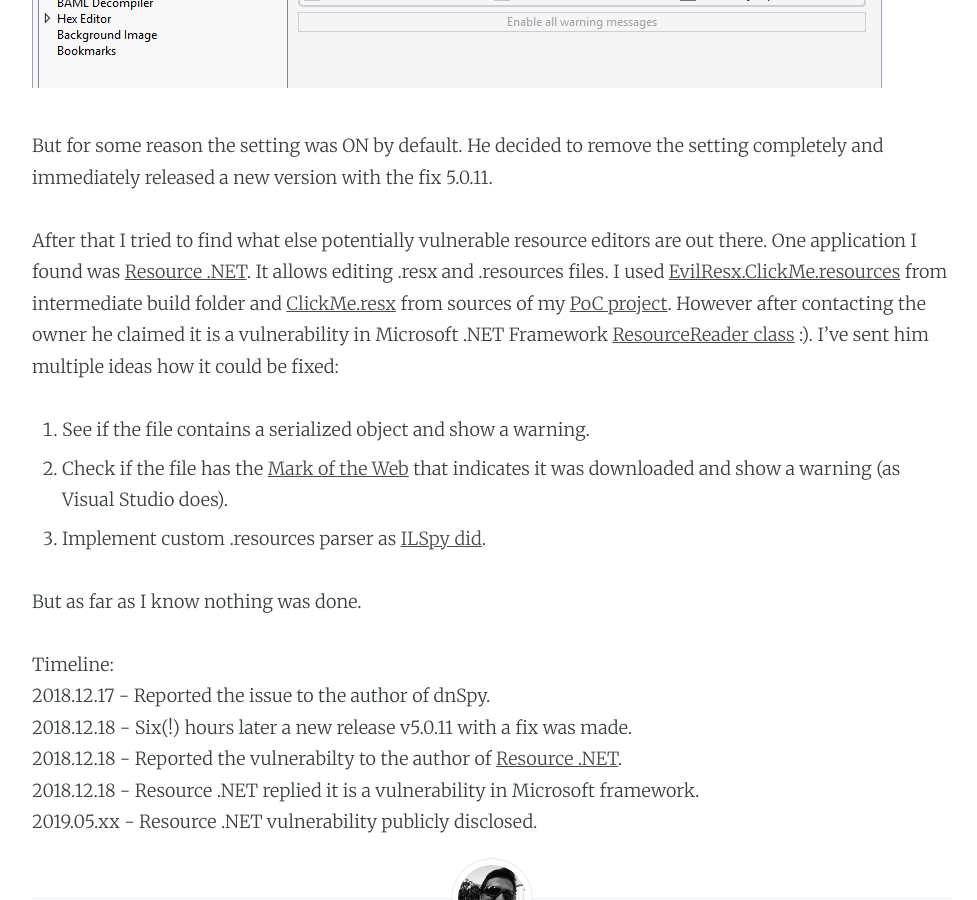
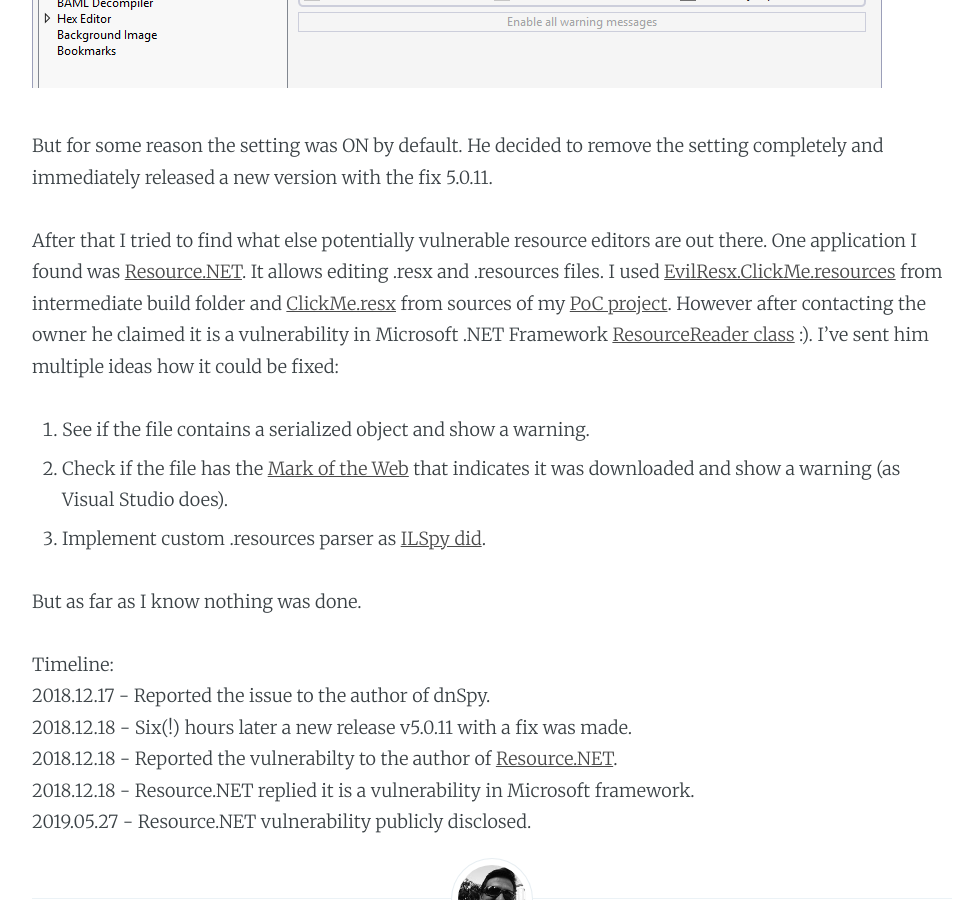
Before and after one commit to JarLob/jarlob.github.io, a Jekyll site: the page built from _posts/2019-05-27-dotnet-resource-deserialization-vulnerabilities.md, in a window 1280 px wide and 900 px high, scrolled down 3119 px. Shown: the whole window, without its empty margins (148-1125 px from the left). Built offline with Jekyll 4.4.1, drawn with Linux system fonts in a browser that asks for light colours; some of the changed text lies outside the part shown.

Commit message:
dnSpy writeup

```diff
--- a/_posts/2019-05-14-dotnet-resource-deserialization-vulnerabilities.md
+++ b/_posts/2019-05-27-dotnet-resource-deserialization-vulnerabilities.md
@@ -1,7 +1,7 @@
 ---
 layout:     post
 title:      "Vulnerable deserialization in dnSpy and Resource.NET"
-date:       2019-05-13 12:00:00
+date:       2019-05-27 12:00:00
 categories: HackAndTell Deserialization dnSpy Resource.NET
 cover:      bart-simpson-generator.png
 permalink:  /en/blog/dnspy-deserialization-vulnerability
@@ -32,7 +32,7 @@ The developer of dnSpy pointed out there is a setting I wasn't aware of in optio
 
 But for some reason the setting was ON by default. He decided to remove the setting completely and immediately released a new version with the fix 5.0.11.
 
-After that I tried to find what else potentially vulnerable resource editors are out there. One application I found was [Resource .NET](https://fishcodelib.com/Resource.htm). It allows editing .resx and .resources files. I used [EvilResx.ClickMe.resources](EvilResx.ClickMe.resources) from intermediate build folder and [ClickMe.resx](ClickMe.resx) from sources of my [PoC project](https://github.com/JarLob/EvilResx). However after contacting the owner he claimed it is a vulnerability in Microsoft .NET Framework [ResourceReader class](https://github.com/dotnet/corefx/blob/master/src/Common/src/CoreLib/System/Resources/ResourceReader.cs) :). I've sent him multiple ideas how it could be fixed:
+After that I tried to find what else potentially vulnerable resource editors are out there. One application I found was [Resource.NET](https://fishcodelib.com/Resource.htm). It allows editing .resx and .resources files. I used [EvilResx.ClickMe.resources](EvilResx.ClickMe.resources) from intermediate build folder and [ClickMe.resx](ClickMe.resx) from sources of my [PoC project](https://github.com/JarLob/EvilResx). However after contacting the owner he claimed it is a vulnerability in Microsoft .NET Framework [ResourceReader class](https://github.com/dotnet/corefx/blob/master/src/Common/src/CoreLib/System/Resources/ResourceReader.cs) :). I've sent him multiple ideas how it could be fixed:
 1. See if the file contains a serialized object and show a warning.
 2. Check if the file has the [Mark of the Web](https://docs.microsoft.com/en-us/previous-versions/windows/internet-explorer/ie-developer/compatibility/ms537628(v=vs.85)) that indicates it was downloaded and show a warning (as Visual Studio does).
 3. Implement custom .resources parser as [ILSpy did](https://github.com/icsharpcode/ILSpy/commit/c17c3c739f339563749f73f0a4f2d1d65516c797).
@@ -42,6 +42,6 @@ But as far as I know nothing was done.
 Timeline:
 2018.12.17 - Reported the issue to the author of dnSpy.
 2018.12.18 - Six(!) hours later a new release v5.0.11 with a fix was made.
-2018.12.18 - Reported the vulnerabilty to the author of [Resource .NET](https://fishcodelib.com/Resource.htm).
-2018.12.18 - Resource .NET replied it is a vulnerability in Microsoft framework.
-2019.05.xx - Resource .NET vulnerability publicly disclosed.
+2018.12.18 - Reported the vulnerabilty to the author of [Resource.NET](https://fishcodelib.com/Resource.htm).
+2018.12.18 - Resource.NET replied it is a vulnerability in Microsoft framework.
+2019.05.27 - Resource.NET vulnerability publicly disclosed.
```
